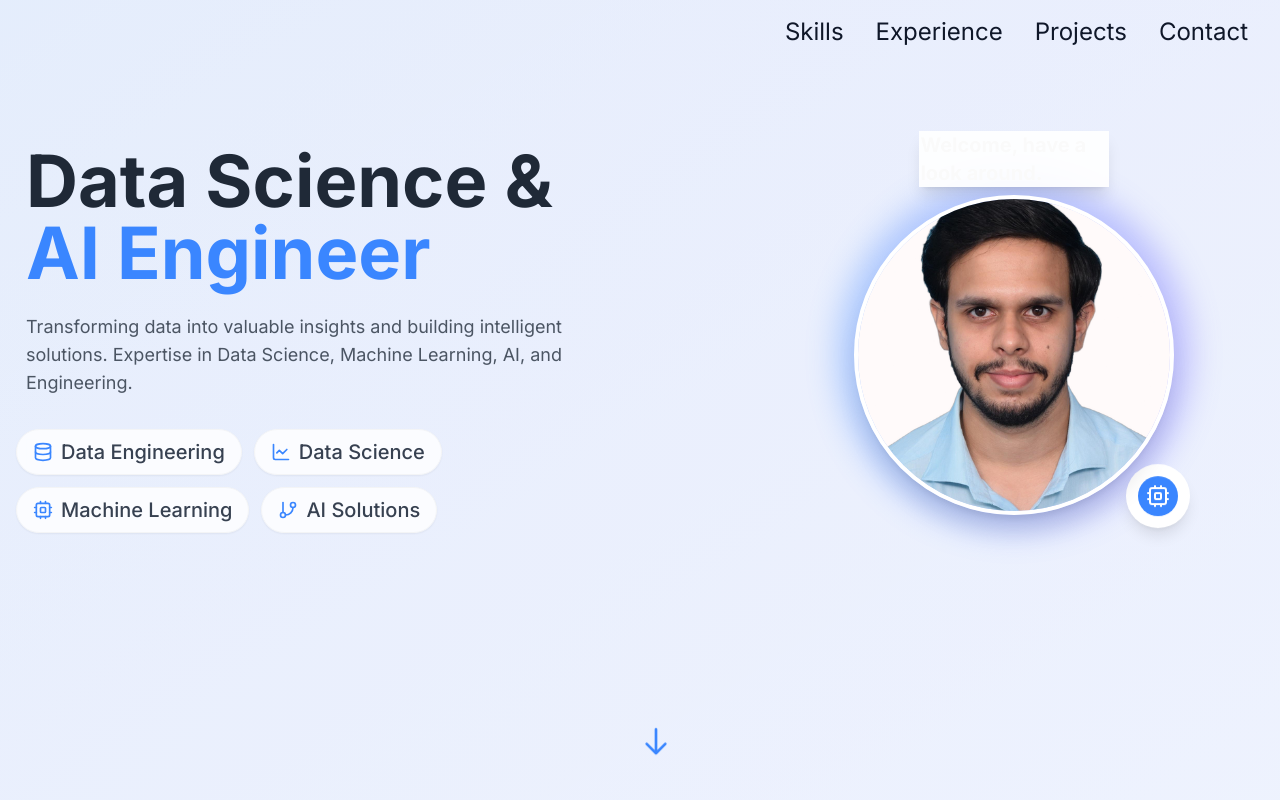
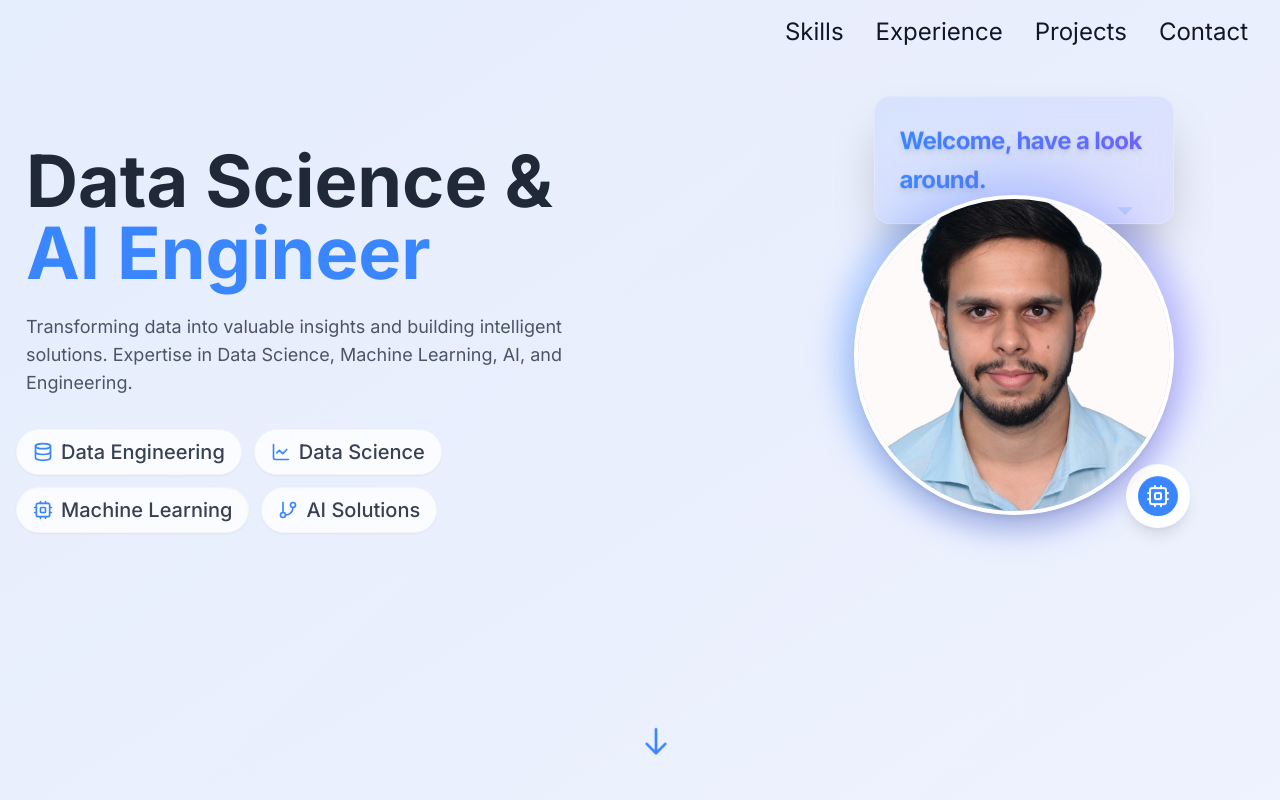
Before and after one commit to rap2rapesh/portfolio_website, a React (Vite) app: page / in a window 1280 px wide. Shown: the top 800 px of the page. Built offline with nearby package versions, Linux system fonts and the light colour scheme.

Commit message:
Enhance hero section speech bubble
Improve the appearance and visibility of the speech bubble in the hero section.

```diff
--- a/src/components/HeroSection.tsx
+++ b/src/components/HeroSection.tsx
@@ -2,6 +2,7 @@ import React, { useState, useEffect } from 'react';
 import { Button } from '@/components/ui/button';
 import { Database, LineChart, Cpu, GitBranch } from 'lucide-react';
 import { navSpeechMessages } from './Header';
+
 const HeroSection = () => {
   const [speechMessage, setSpeechMessage] = useState(navSpeechMessages.default);
   useEffect(() => {
@@ -53,19 +54,47 @@ const HeroSection = () => {
           </div>
         </div>
 
-        <div className="lg:w-2/5 flex justify-center animate-fade-in-right">
+        <div className="lg:w-2/5 flex justify-center animate-fade-in-right relative">
           <div className="relative">
             <div className="absolute -inset-4 bg-gradient-to-r from-portfolio-primary to-portfolio-secondary rounded-full blur-lg opacity-20 animate-pulse-light"></div>
             <div className="relative z-10 rounded-full overflow-hidden h-72 w-72 sm:h-80 sm:w-80 border-4 border-white shadow-xl">
               <img src="/lovable-uploads/373c3925-b670-4446-bc14-e9237ff7b443.png" alt="Data Science Professional" className="object-cover w-full h-full" />
             </div>
 
-            {/* Speech Bubble */}
-            <div className="absolute -top-16 -right-4 md:right-0 bg-white/90 backdrop-blur-sm p-4 shadow-lg transition-all duration-300 ease-in-out max-w-[220px] py-0 rounded-none my-0 px-0 mx-[65px]">
-              <div className="relative bg-transparent">
-                <p className="transition-opacity duration-300 font-bold my-0 px-0 mx-px text-zinc-50 text-left text-xl">{speechMessage}</p>
-                {/* Speech bubble tail/pointer */}
+            {/* Enhanced Speech Bubble */}
+            <div className="absolute -top-24 -right-16 md:right-0
+              bg-gradient-to-br from-portfolio-primary/10 to-portfolio-secondary/10
+              backdrop-blur-xl
+              p-6
+              shadow-2xl
+              rounded-2xl
+              border border-white/20
+              transition-all duration-300 ease-in-out
+              max-w-[300px]
+              animate-float">
+              <div className="relative">
+                <p className="
+                  text-2xl
+                  font-bold
+                  text-portfolio-dark
+                  tracking-tight
+                  leading-relaxed
+                  bg-clip-text
+                  text-transparent
+                  bg-gradient-to-r
+                  from-portfolio-primary
+                  to-portfolio-secondary
+                  drop-shadow-md
+                ">
+                  {speechMessage}
+                </p>
 
+                {/* Speech bubble pointer */}
+                <div className="absolute -bottom-4 right-4
+                  w-0 h-0
+                  border-l-8 border-l-transparent
+                  border-r-8 border-r-transparent
+                  border-t-8 border-portfolio-primary/20"></div>
               </div>
             </div>
 
@@ -87,4 +116,5 @@ const HeroSection = () => {
       </div>
     </section>;
 };
+
 export default HeroSection;
```
